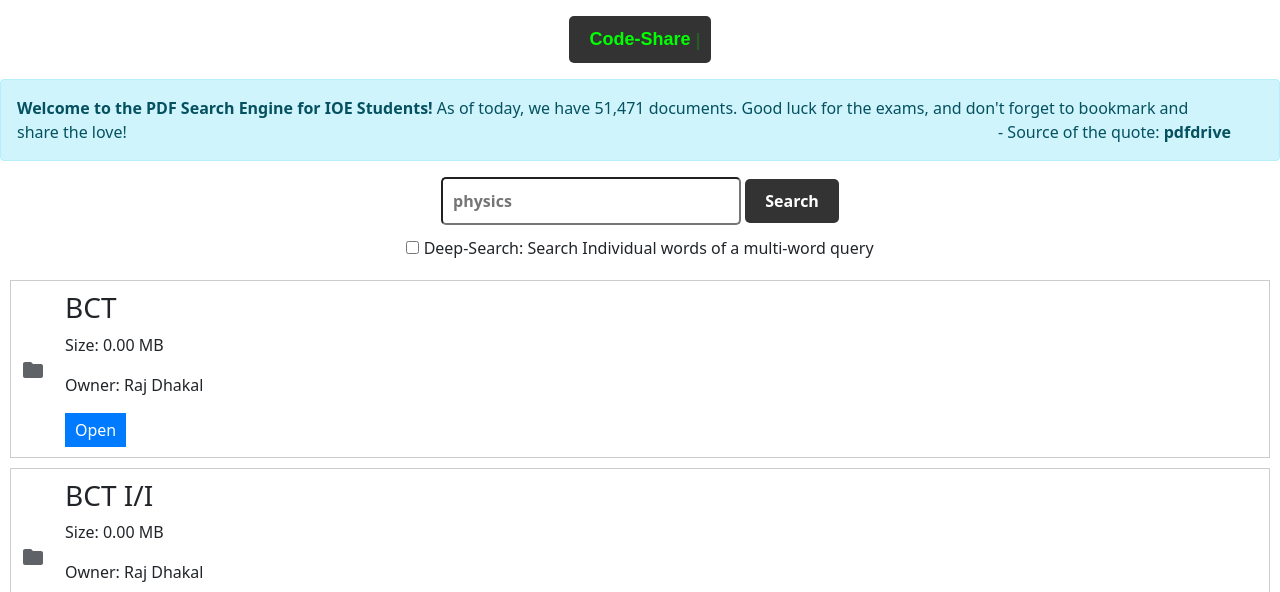
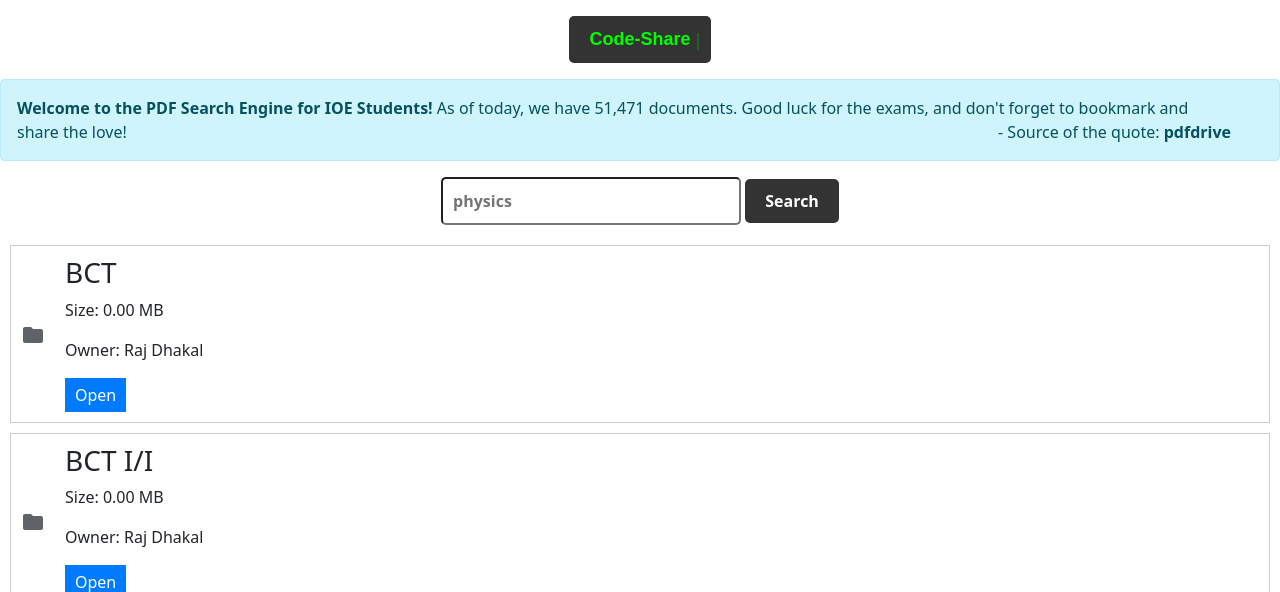
Before and after one commit to Aananda-giri/ioee, a Django app: page /pdf in a window 1280 px wide. Shown: the top 592 px of the page. Run offline with Django 3.2, Linux system fonts and the light colour scheme; some libraries are stand-ins or nearby versions.

Commit message:
deep search is default

```diff
--- a/pdf_engine/templates/pdf_engine/search.html
+++ b/pdf_engine/templates/pdf_engine/search.html
@@ -207,8 +207,8 @@
             <input type="text" class="search-input" name="search" placeholder="{{query}}">
             <button class="search-button" type="submit">Search</button><br>
 
-            <input type="checkbox" id="deep-search" class="mt-3" name="deep_search" {% if deep_search_enabled %}checked{% endif %}>
-            <label for="deep-search">Deep-Search: Search Individual words of a multi-word query</label>
+            <!-- <input type="checkbox" id="deep-search" class="mt-3" name="deep_search" {% if deep_search_enabled %}checked{% endif %}> -->
+            <!-- <label for="deep-search">Deep-Search: Search Individual words of a multi-word query</label> -->
         </form>
     </div>
 
--- a/pdf_engine/views.py
+++ b/pdf_engine/views.py
@@ -8,7 +8,7 @@ def search(request):
     # get the search query from get request
     query = request.GET.get('search', '')
     # print(f'\n\n query: {query} \n\n {request}')
-    deep_search_enabled = 'deep_search' in request.GET
+    # deep_search_enabled = 'deep_search' in request.GET
     # print(f'\n\n deep_search:{deep_search_enabled}\n\n')
     query = query.strip().lower()
 
@@ -23,11 +23,11 @@ def search(request):
         query = 'physics'
     else:
 
-        if deep_search_enabled:
-            # search by breaking individual words of a multi-word sentence.
-            search_results = RedisCache().parallel_search(query)
-        else:
-            # Search entire query only
-            search_results = RedisCache().get(query)
+        # if deep_search_enabled:
+        # search by breaking individual words of a multi-word sentence.
+        search_results = RedisCache().parallel_search(query)
+        # else:
+        #     # Search entire query only
+        #     search_results = RedisCache().get(query)
     # print(f'\n\n search_result: {search_result}')
-    return render(request, 'pdf_engine/search.html', {'search_result': search_results, 'query': query, 'documents_count': documents_count, "deep_search_enabled":deep_search_enabled})
+    return render(request, 'pdf_engine/search.html', {'search_result': search_results, 'query': query, 'documents_count': documents_count}) # , "deep_search_enabled":deep_search_enabled
```
